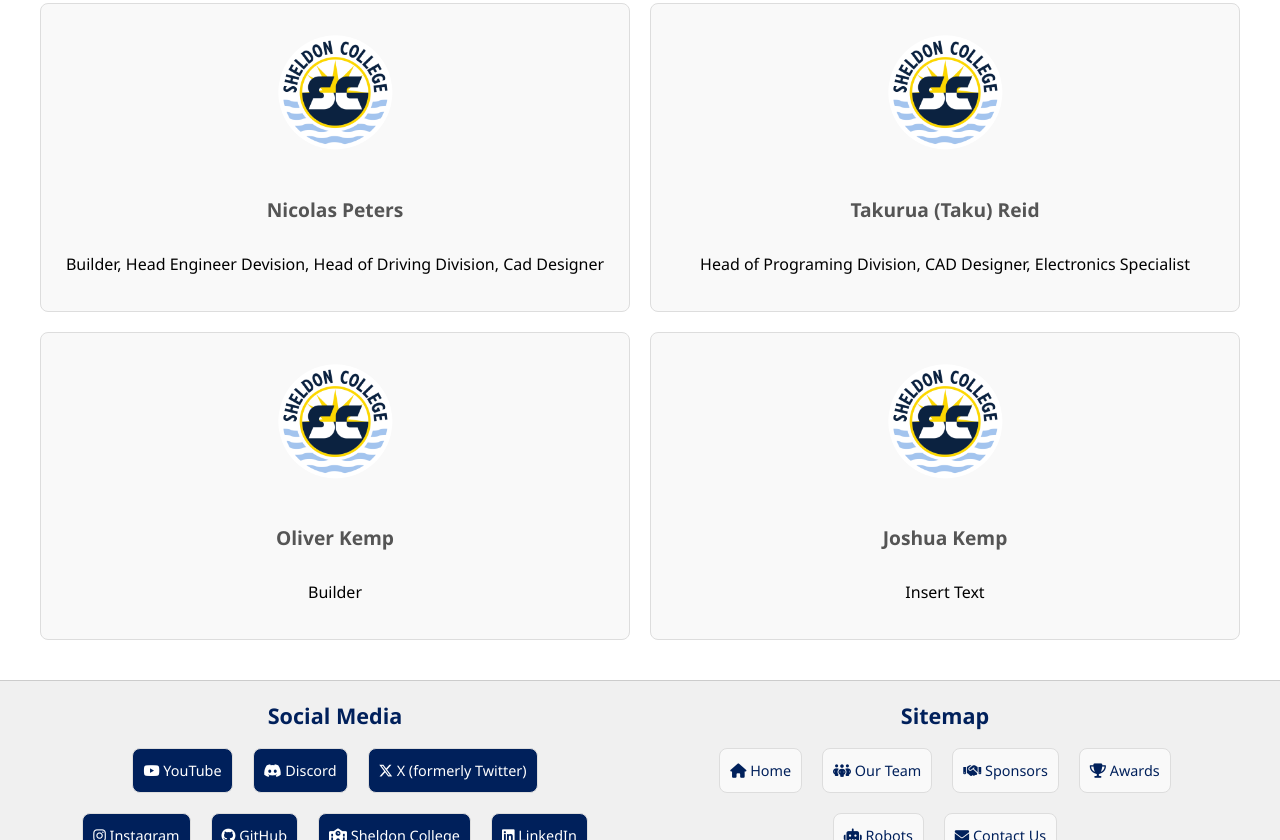
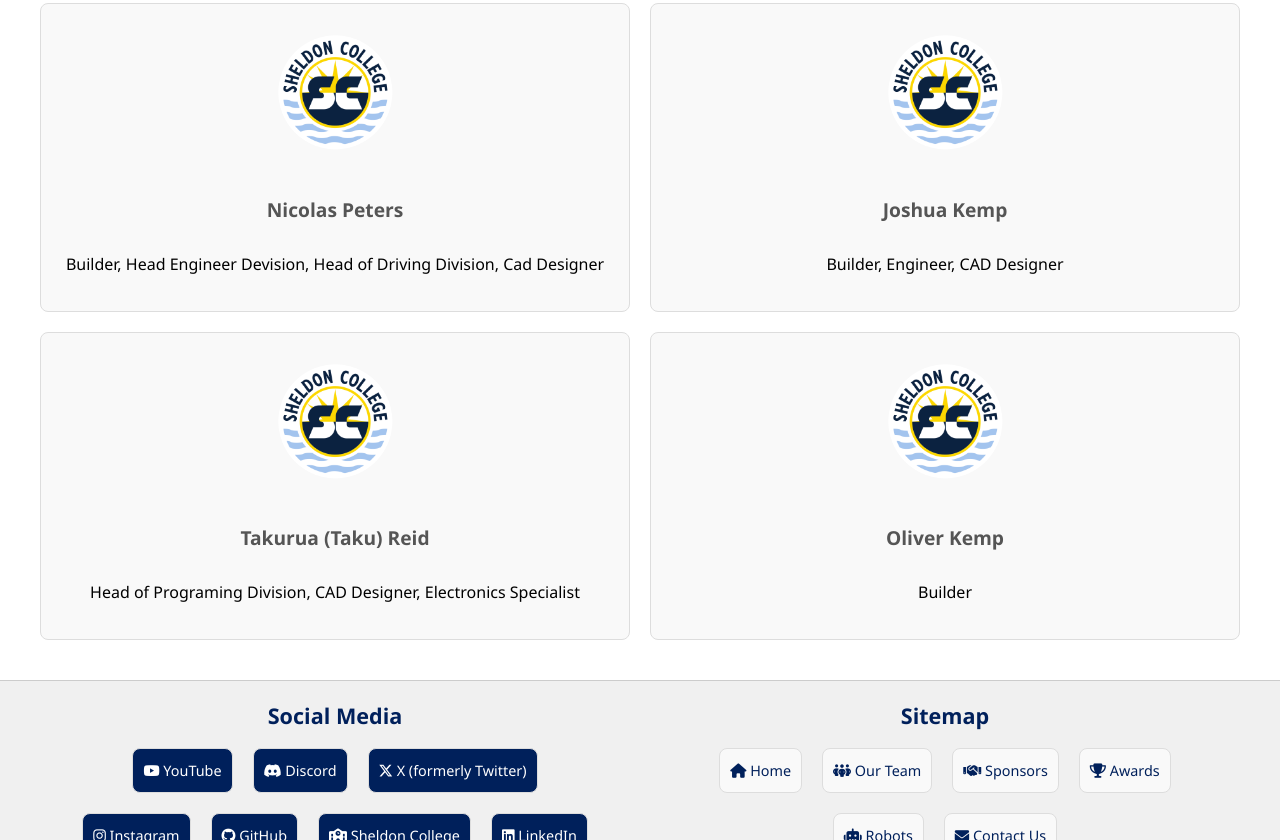
Before and after one commit to Team-Sheldon/team-sheldon.me, a plain HTML site: page our-team.html in a window 1280 px wide. Shown: the part 934-1774 px from the top of the page. Drawn offline with Linux system fonts and the light colour scheme.

Commit message:
Update our-team.html

```diff
--- a/our-team.html
+++ b/our-team.html
@@ -292,6 +292,11 @@
         <p>Builder, Head Engineer Devision, Head of Driving Division, Cad Designer</p>
       </div>
       <div class="team-member">
+        <img src="logo.png" alt="Member 2" class="team-member-image">
+        <h3>Joshua Kemp</h3>
+        <p>Builder, Engineer, CAD Designer</p>
+      </div>
+      <div class="team-member">
         <img src="logo.png" alt="Member 5" class="team-member-image">
         <h3>Takurua (Taku) Reid</h3>
         <p>Head of Programing Division, CAD Designer, Electronics Specialist</p>
@@ -300,11 +305,6 @@
         <img src="logo.png" alt="Member 3" class="team-member-image">
         <h3>Oliver Kemp</h3>
         <p>Builder</p>
-      </div>
-      <div class="team-member">
-        <img src="logo.png" alt="Member 2" class="team-member-image">
-        <h3>Joshua Kemp</h3>
-        <p>Insert Text</p>
       </div>
     </div>
   </main>
```
